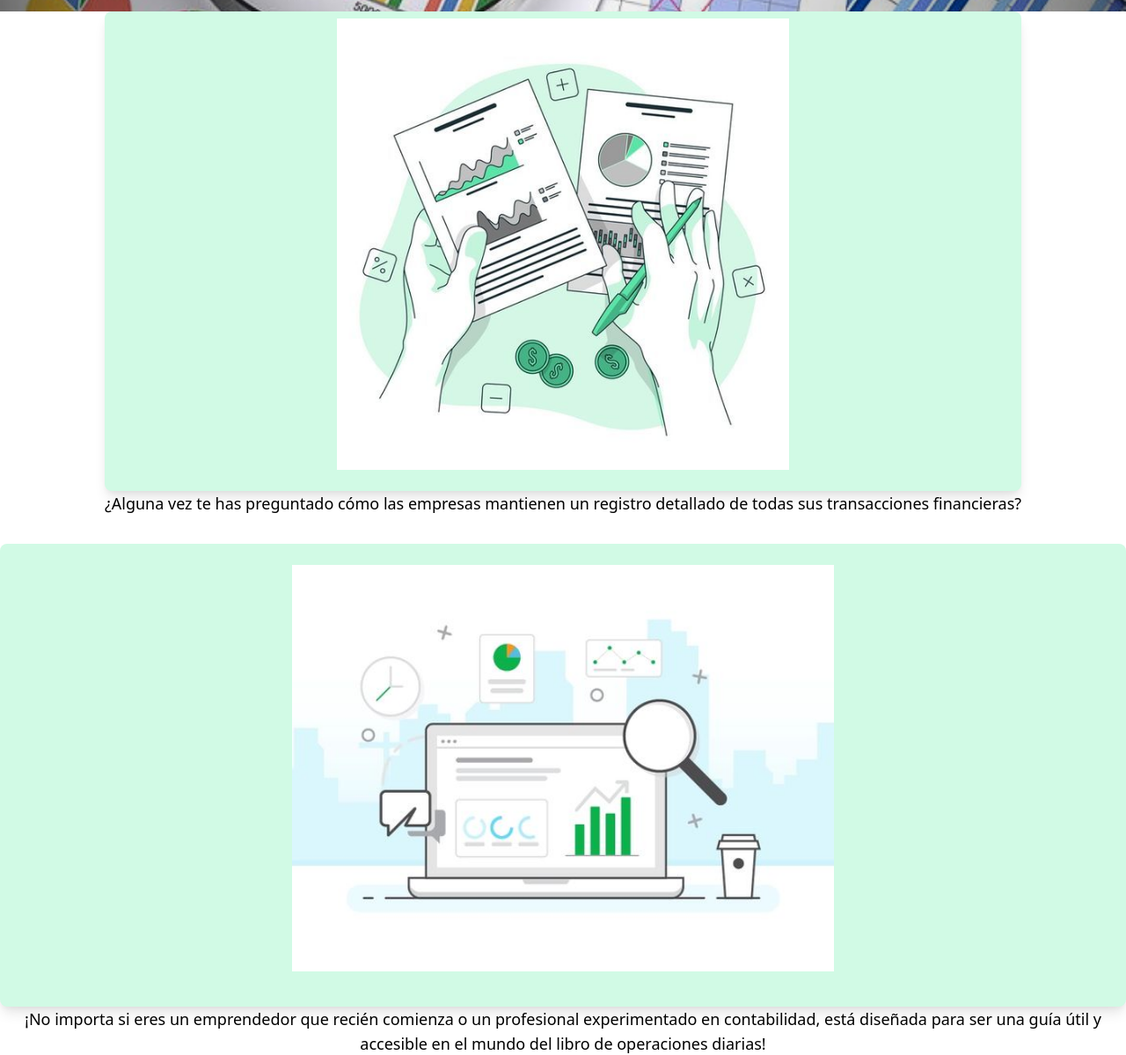
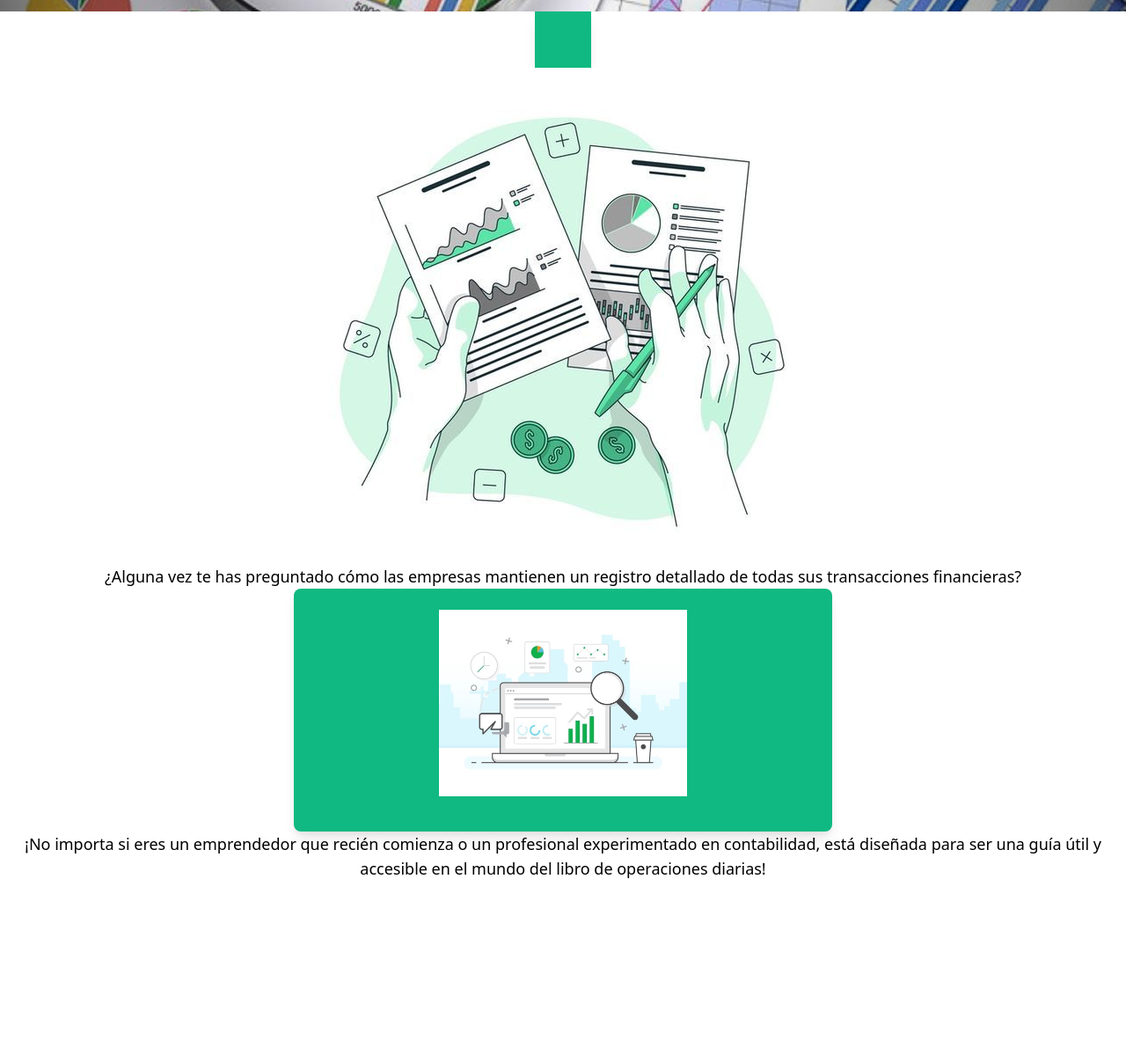
Before and after one commit to InstruSenaDev/operaciones-diarias, an Astro site in the folder technological-transit/: page /home in a window 1280 px wide. Shown: the part 288-1487 px from the top of the page at 88% size. After the commit the page ends 1289 px from the top, so only its background shows below. Built offline with nearby package versions, Linux system fonts and the light colour scheme; Astro itself is replaced by a stand-in of ours.

Commit message:
mas home

```diff
--- a/technological-transit/src/pages/home.astro
+++ b/technological-transit/src/pages/home.astro
@@ -31,21 +31,20 @@
 
     <!-- Main Content -->
 
-      <div class="mb-8">
-        <div class="bg-green-100 p-2 rounded-lg shadow-lg flex flex-col items-center">
-          <img src="../img/home_2.png" alt="" class="w-1/2 mb-4">
-        </div>
+
+        <div class="bg-green-500 p-8 shadow-lg flex justify-start items-start "></div>
+          <img src="../img/home_2.png" alt="" class="">
+
         <p class="text-center text-lg">¿Alguna vez te has preguntado cómo las empresas mantienen un registro detallado de todas sus transacciones financieras?</p>
-      </div>
 
-      <div class="mb-2">
-        <div class="bg-green-100 p-6 rounded-lg shadow-lg flex flex-col items-center">
+
+
+        <div class="bg-green-500 p-6 rounded-lg shadow-lg flex flex-col items-center">
           <img src="../img/home_3.png" alt="" class="w-1/2 mb-4">
-
         </div>
         <p class="text-center text-lg">¡No importa si eres un emprendedor que recién comienza o un profesional experimentado en contabilidad,
           está diseñada para ser una guía útil y accesible en el mundo del libro de operaciones diarias!</p>
-      </div>
+
     </div>
   </div>
 
```
